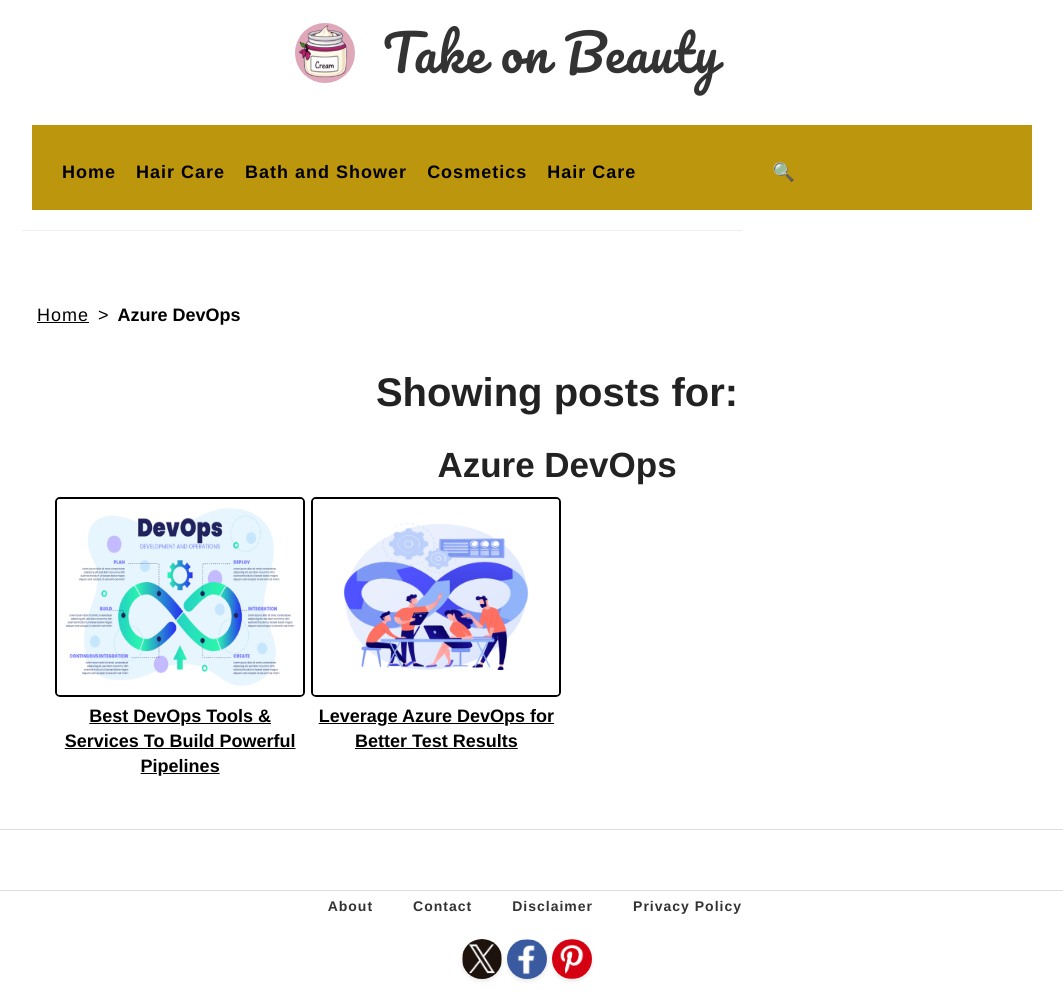
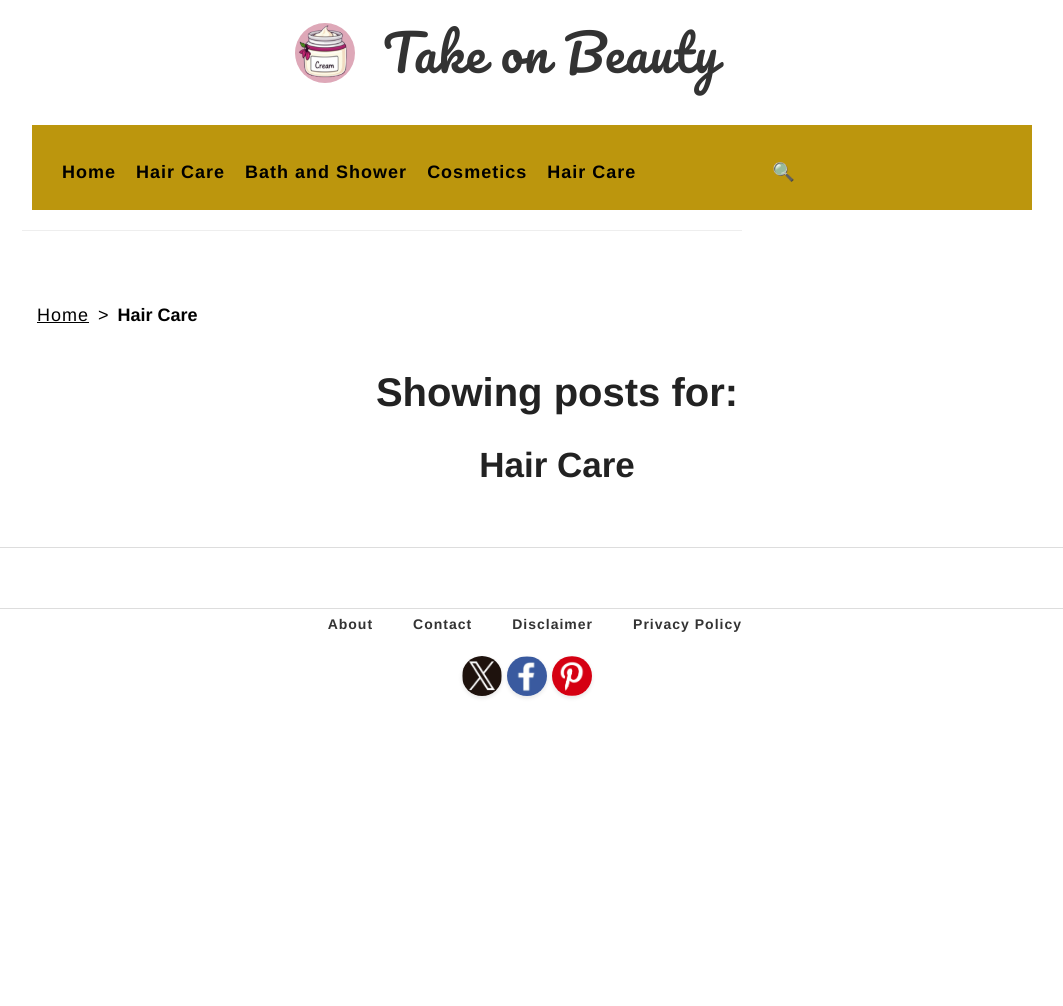
Before and after one commit to QMTesting/takeonbeauty, a Jekyll site: the page built from hair-care.html, in a window 1280 px wide. Shown: the whole page, without its empty margins (213-1276 px from the left). Built offline with Jekyll 4.4.1, drawn with Linux system fonts in a browser that asks for light colours; after the commit the page ends 900 px from its top, so only the background shows below that.

Commit message:
Update and rename azure-devops.html to hair-care.html

```diff
--- a/azure-devops.html
+++ b/hair-care.html
@@ -1,21 +1,21 @@
 ---
 layout: default
-title: "Azure DevOps"
-permalink: /azure-devops/
+title: "Hair Care"
+permalink: /hair-care/
 ---
 
 <nav class="breadcrumbs">
   <a href="/">Home</a> &gt;
-  <span class="current">Azure DevOps</span>
+  <span class="current">Hair Care</span>
 </nav>
 
 <br/><br/>
 
 <h2 class="post-title" style="font-size: 40px; line-height: 40px; text-align: center;">Showing posts for:</h2>
-<h2 class="post-label" style="font-size: 35px; line-height: 35px; text-align: center;">Azure DevOps</h2>
+<h2 class="post-label" style="font-size: 35px; line-height: 35px; text-align: center;">Hair Care</h2>
 
 <div id="related-posts-cat">
-  {% assign software_posts = site.posts | where_exp: "post", "post.categories contains 'Azure DevOps'" %}
+  {% assign software_posts = site.posts | where_exp: "post", "post.categories contains 'Hair Care'" %}
   {% for post in software_posts %}
     <a href="{{ post.url | relative_url }}" style="text-decoration:  underline; text-align: center;">
      <img class="related-img" src="{{ post.image | relative_url }}" alt="{{ post.title }}" />
```
